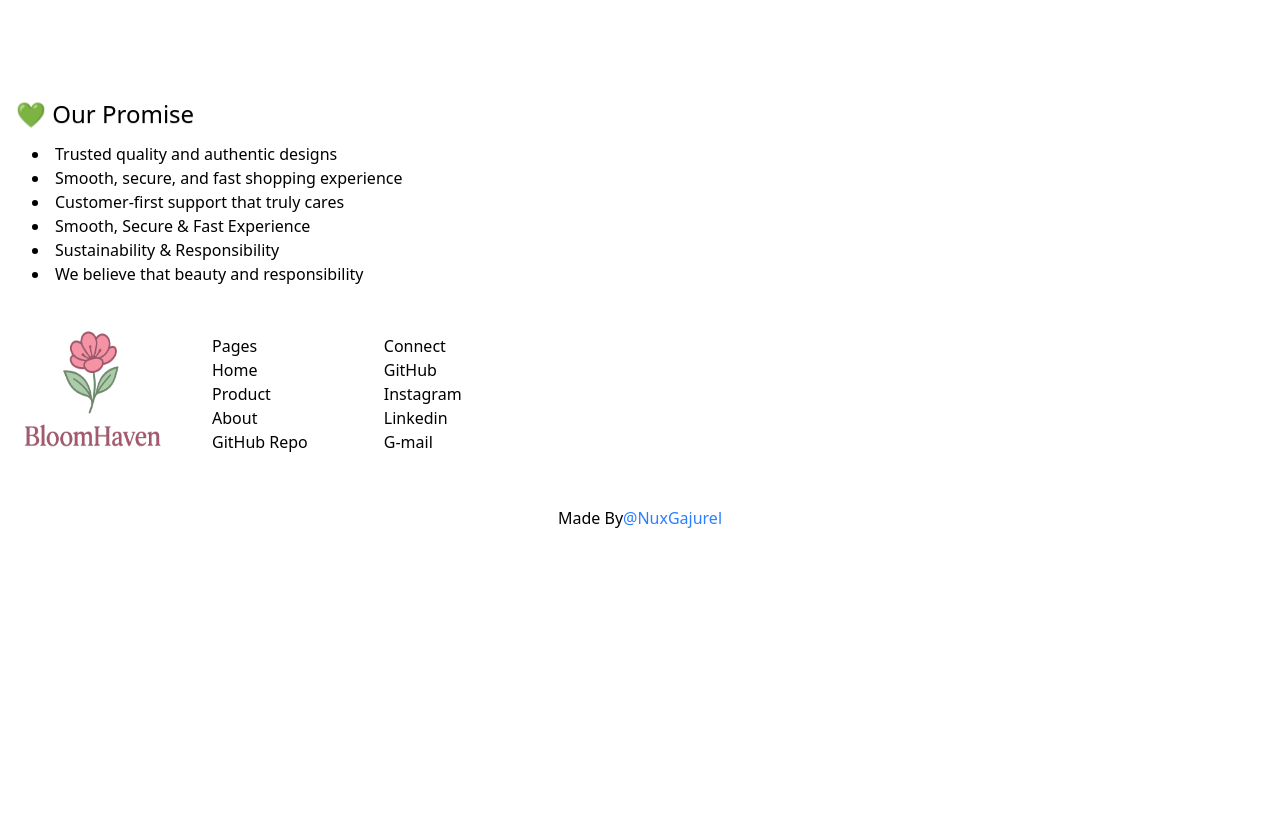
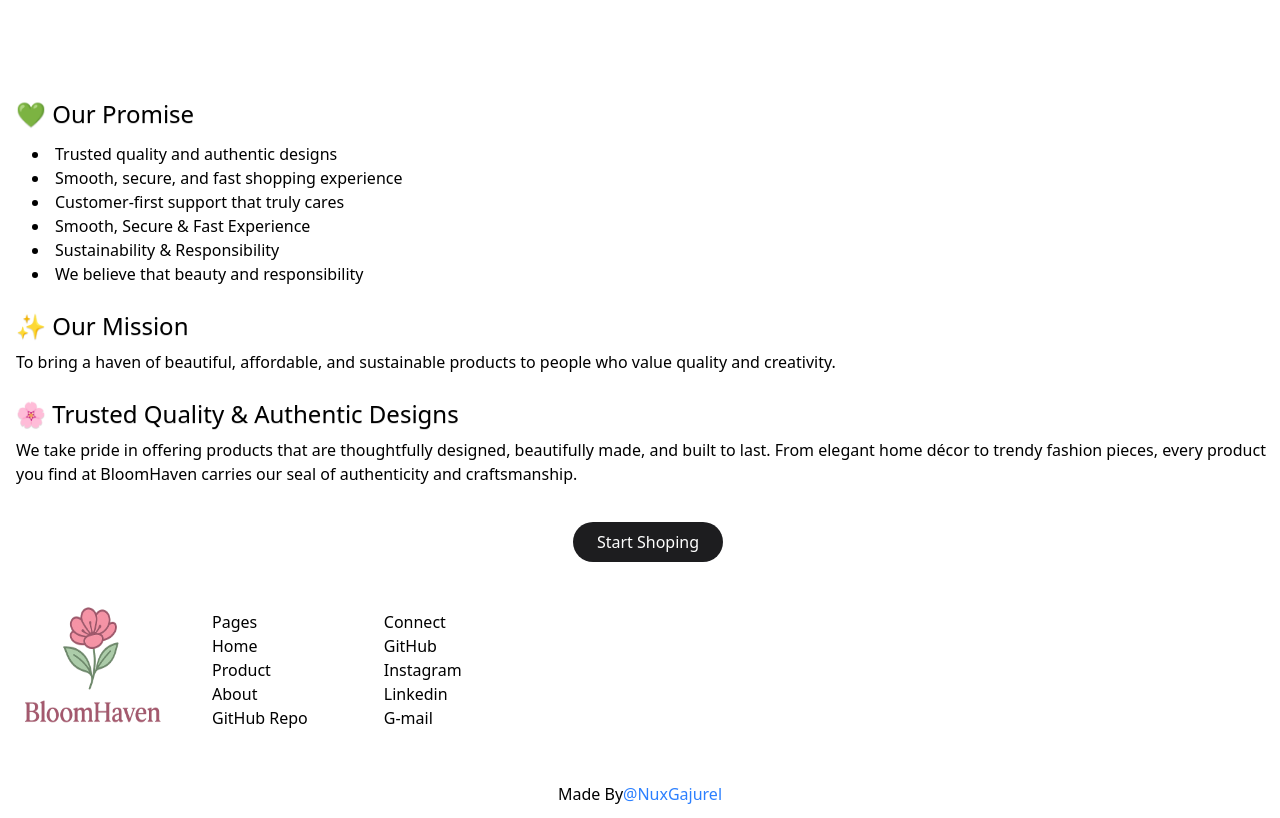
Before and after one commit to NuxGajurel/BloomHaven-e-commerce-, a React (Vite) app: page /about in a window 1280 px wide. Shown: the part 859-1677 px from the top of the page. Before the commit the page ends 1401 px from the top, so only its background shows below. Built offline with nearby package versions, Linux system fonts and the light colour scheme.

Commit message:
Add:About page

```diff
--- a/src/App.jsx
+++ b/src/App.jsx
@@ -14,7 +14,7 @@ const App = () => {
        <Navbar/>
        <Routes>
 
-        <Route path='/' element=""/>
+
         <Route path='/home' element={<Home/>}/>
         <Route path='/product' element={<Product/>}/>
         <Route path='/about' element={<About/>}/>
--- a/src/components/About.jsx
+++ b/src/components/About.jsx
@@ -1,61 +1,80 @@
-import React from 'react'
-import Main from '../../public/Img/ahh.jpg'
+import React from "react";
+import Main from "../../public/Img/ahh.jpg";
+import { Link } from "react-router-dom";
 const About = () => {
   return (
     <div>
+      <div className="">
+        <h1 className="text-3xl mt-7 ml-4 text-shadow-2xs">
 
-     <div className=''>
-      <h1 className='text-3xl mt-7 ml-4 text-shadow-2xs'> 🌿About BloomHaven</h1>
+          🌿About BloomHaven
+        </h1>
 
-      <div className=''>
+        <div className="">
           <div>
-<p className='mt-6 ml-3 mr-1'>
-  Welcome to BloomHaven, your one-stop destination for discovering beauty, creativity, and comfort in every product.
-At BloomHaven, we believe shopping should be more than just a transaction — it should be an experience filled with inspiration and joy.
-
-From timeless fashion pieces to elegant home essentials, every item in our collection is carefully chosen to help you express your unique style and elevate your everyday life.
-Our goal is to make high-quality, thoughtfully designed products accessible to everyone, while delivering an exceptional online shopping experience.
-
-We’re passionate about combining modern design, trusted quality, and customer satisfaction — because your happiness is what makes BloomHaven bloom. 🌸
+            <p className="mt-6 ml-3 mr-1">
+              Welcome to BloomHaven, your one-stop destination for discovering
+              beauty, creativity, and comfort in every product. At BloomHaven,
+              we believe shopping should be more than just a transaction — it
+              should be an experience filled with inspiration and joy. From
+              timeless fashion pieces to elegant home essentials, every item in
+              our collection is carefully chosen to help you express your unique
+              style and elevate your everyday life. Our goal is to make
+              high-quality, thoughtfully designed products accessible to
+              everyone, while delivering an exceptional online shopping
+              experience. We’re passionate about combining modern design,
+              trusted quality, and customer satisfaction — because your
+              happiness is what makes BloomHaven bloom. 🌸
             </p>
           </div>
 
-   <div className=''>
-   <div className='flex justify-center items-center'>
-    <img src={Main} alt="" className='lg:w-340 lg:h-120 mt-8'/>
+          <div className="">
+            <div className="flex justify-center items-center">
+              <img src={Main} alt="" className="lg:w-340 lg:h-120 mt-8" />
             </div>
 
+            <div className="mt-25 ml-4">
+              <h1 className="text-2xl text-shadow-2xs">💚 Our Promise</h1>
+              <li className="mt-3 ml-4">
+                Trusted quality and authentic designs
+              </li>
+              <li className="ml-4">
+                Smooth, secure, and fast shopping experience
+              </li>
+              <li className="ml-4">Customer-first support that truly cares</li>
+              <li className="ml-4">Smooth, Secure & Fast Experience</li>
+              <li className="ml-4">Sustainability & Responsibility</li>
+              <li className="ml-4">
+                We believe that beauty and responsibility
+              </li>
+              <div>
+                <h1 className="text-2xl text-shadow-2xs mt-6">✨ Our Mission</h1>
+                <p className="mt-2">To bring a haven of beautiful, affordable, and sustainable products to people who value quality and creativity.</p>
 
-  <div className='mt-25 ml-4'>
-    <h1 className='text-2xl text-shadow-2xs'>💚 Our Promise</h1>
-   <li className='mt-3 ml-4'>Trusted quality and authentic designs</li>
-   <li className='ml-4'>Smooth, secure, and fast shopping experience</li>
-   <li className='ml-4'>Customer-first support that truly cares</li>
-   <li className='ml-4'>Smooth, Secure & Fast Experience</li>
-   <li className='ml-4'>
+              </div>
 
- Sustainability & Responsibility</li>
-<li className='ml-4'>We believe that beauty and responsibility</li>
+              <div>
+               <h2 className="text-2xl text-shadow-2xs mt-6">
+                🌸 Trusted Quality & Authentic Designs
+               </h2>
+               <p className="mt-2"></p>We take pride in offering products that are thoughtfully designed, beautifully made, and built to last.
+From elegant home décor to trendy fashion pieces, every product you find at BloomHaven carries our seal of authenticity and craftsmanship.
 
               </div>
 
 
+              <div className="mt-9 flex justify-center items-center">
+                <Link to="/products">
+                <button className="bg-[#1D1D1F] hover:bg-[#333333] text-white font-medium py-2 px-6 rounded-full transition-all duration-300">
+    Start Shoping
+</button></Link>
               </div>
+            </div>
+          </div>
+        </div>
+      </div>
+    </div>
+  );
+};
 
-
-       </div>
-
-
-     </div>
-
-
-
-
-
-
-
-    </div>
-  )
-}
-
-export default About
+export default About;
```
Also changed, not shown: src/components/Navbar.jsx (+26 -17 lines). Lines whose indentation alone changed are shown as unchanged.
